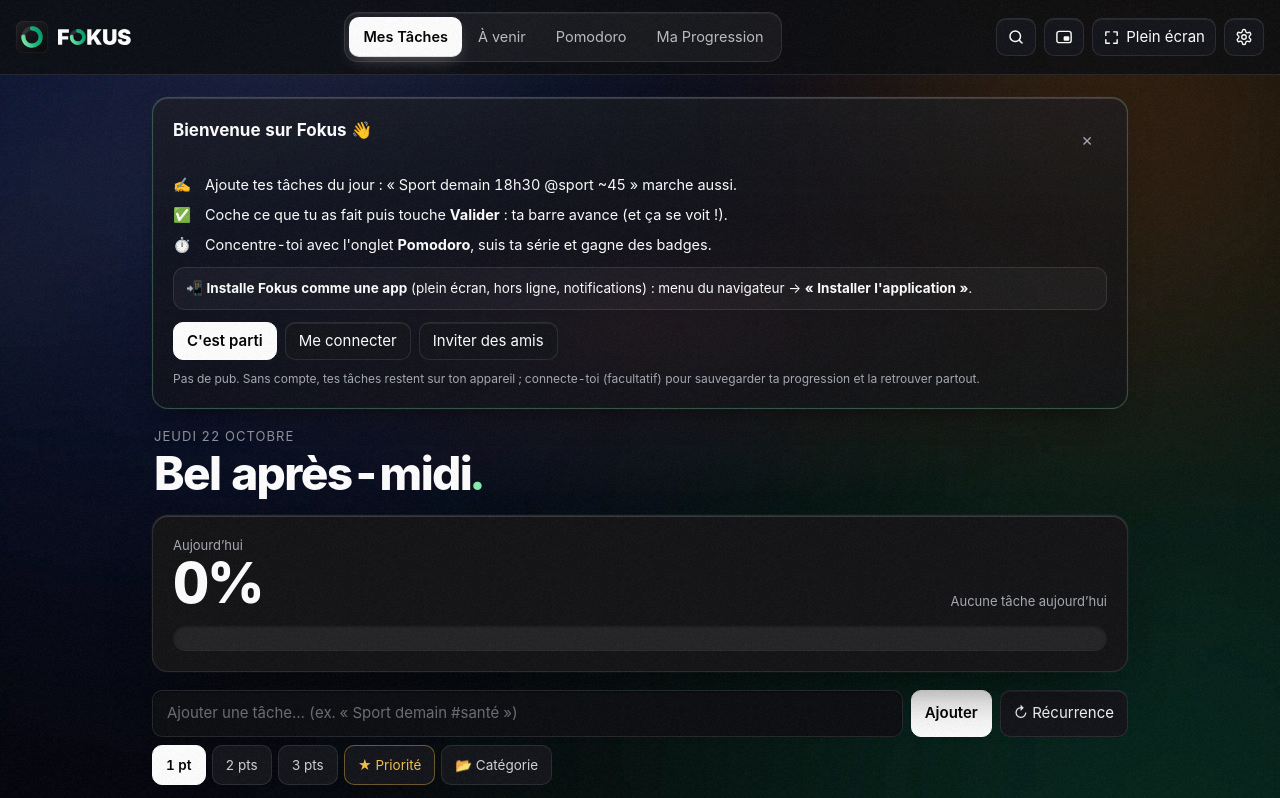
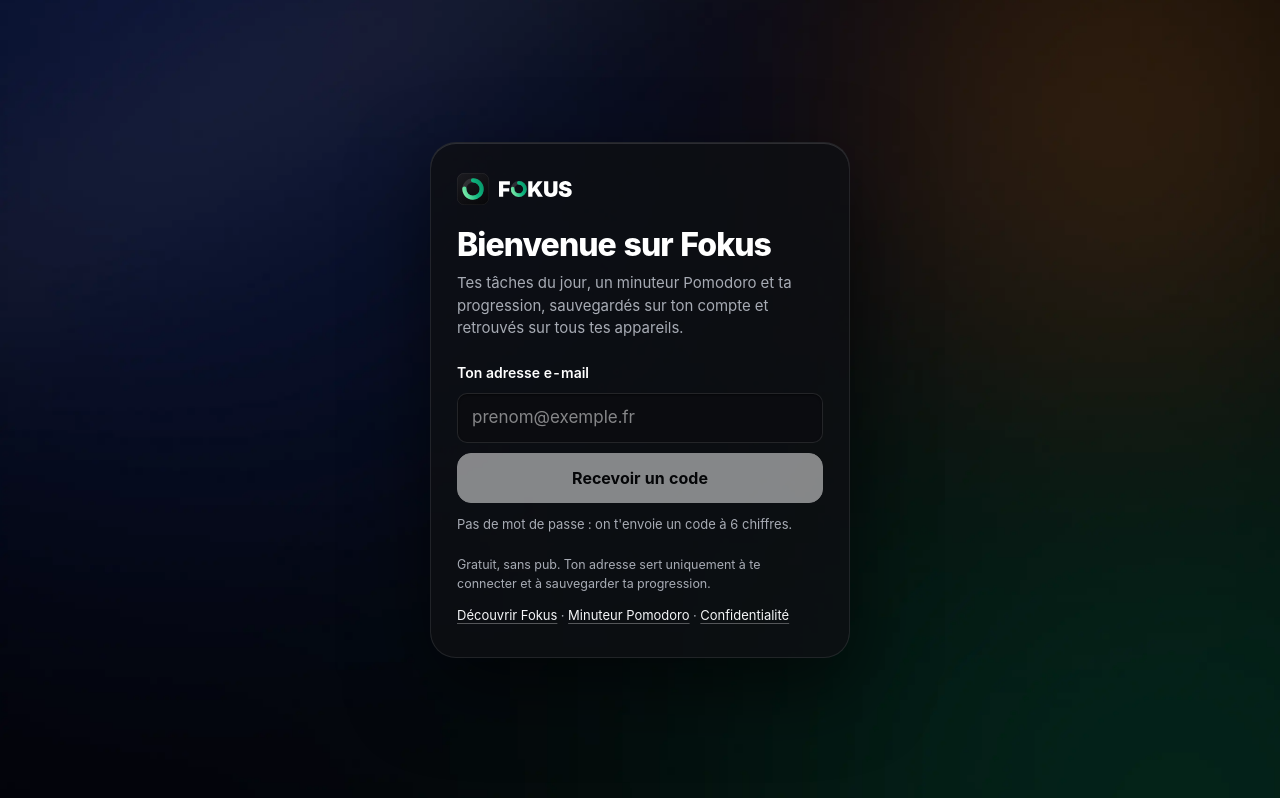
Before and after one commit to komesoucaille-fokustrack/Fokus-app, a React (Vite) app: page / in a window 1280 px wide. Shown: the top 798 px of the page. Built offline with nearby package versions, Linux system fonts and the light colour scheme.

Commit message:
Connexion obligatoire dès la première ouverture (code par e-mail) ; pages publiques et image de partage mises à jour
Co-Authored-By: Claude Opus 5.5 <noreply@anthropic.com>
Claude-Session: https://claude.ai/code/session_01G3xxwsPpyXudR4Mu2HuE6i

```diff
--- a/index.html
+++ b/index.html
@@ -44,14 +44,14 @@
     <link rel="manifest" href="./manifest.webmanifest" />
     <title>Fokus Track — Tâches du jour, minuteur Pomodoro et progression</title>
     <!-- référencement (Google) et aperçu des liens partagés -->
-    <meta name="description" content="Fokus Track : ta liste de tâches du jour, un minuteur Pomodoro et le suivi de ta progression avec séries et badges. Gratuit, sans pub, sans compte, fonctionne hors ligne sur iPad, iPhone et ordinateur." />
+    <meta name="description" content="Fokus Track : ta liste de tâches du jour, un minuteur Pomodoro et le suivi de ta progression avec séries et badges. Gratuit, sans pub, connexion en 10 secondes par e-mail, tout est sauvegardé et retrouvé sur iPad, iPhone et ordinateur." />
     <meta name="application-name" content="Fokus Track" />
     <link rel="canonical" href="https://komesoucaille-fokustrack.github.io/Fokus-app/" />
     <meta property="og:type" content="website" />
     <meta property="og:site_name" content="Fokus Track" />
     <meta property="og:locale" content="fr_FR" />
     <meta property="og:title" content="Fokus Track — Tâches du jour, minuteur Pomodoro et progression" />
-    <meta property="og:description" content="Organise ta journée, concentre-toi avec le minuteur Pomodoro et regarde ta barre de progression avancer. Gratuit, sans pub, sans compte." />
+    <meta property="og:description" content="Organise ta journée, concentre-toi avec le minuteur Pomodoro et regarde ta barre de progression avancer. Gratuit et sans pub." />
     <meta property="og:url" content="https://komesoucaille-fokustrack.github.io/Fokus-app/" />
     <meta property="og:image" content="https://komesoucaille-fokustrack.github.io/Fokus-app/og.png" />
     <meta property="og:image:width" content="1200" />
@@ -65,7 +65,7 @@
         "name": "Fokus",
         "alternateName": ["Fokus Track", "FokusTrack"],
         "url": "https://komesoucaille-fokustrack.github.io/Fokus-app/",
-        "description": "Liste de tâches du jour, minuteur Pomodoro et suivi de progression avec séries et badges. Gratuit, sans pub, sans compte.",
+        "description": "Liste de tâches du jour, minuteur Pomodoro et suivi de progression avec séries et badges, sauvegardés sur ton compte. Gratuit et sans pub.",
         "applicationCategory": "ProductivityApplication",
         "operatingSystem": "iPadOS, iOS, Android, Windows, macOS",
         "inLanguage": "fr",
--- a/public/confidentialite/index.html
+++ b/public/confidentialite/index.html
@@ -29,7 +29,7 @@
         <h2>📱 Sur ton appareil</h2>
         <p>Tes tâches, ton historique, tes réglages, tes sessions de concentration et tes idées notées sont enregistrés
           dans ton navigateur, sur ton appareil, avec une copie de secours sur ce même appareil.
-          Sans compte, rien n'est envoyé à un serveur. Tu peux tout exporter (Réglages → Données → Exporter) ou tout effacer à tout moment.</p>
+          Une copie est sauvegardée sur ton compte (voir ci-dessous). Tu peux tout exporter (Réglages → Données → Exporter) ou tout effacer à tout moment.</p>
       </section>
 
       <section class="card">
--- a/public/decouvrir/index.html
+++ b/public/decouvrir/index.html
@@ -5,7 +5,7 @@
   <meta name="viewport" content="width=device-width, initial-scale=1, viewport-fit=cover" />
   <meta name="theme-color" content="#050608" />
   <title>Fokus Track — l'app gratuite pour organiser ta journée et suivre ta progression</title>
-  <meta name="description" content="Fokus Track réunit ta liste de tâches du jour, un minuteur Pomodoro, une chronologie de la journée et le suivi de ta progression avec séries et 90 badges. Gratuit, sans pub, sans compte." />
+  <meta name="description" content="Fokus Track réunit ta liste de tâches du jour, un minuteur Pomodoro, une chronologie de la journée et le suivi de ta progression avec séries et 90 badges. Gratuit, sans pub, sauvegardé sur tous tes appareils." />
   <link rel="canonical" href="https://komesoucaille-fokustrack.github.io/Fokus-app/decouvrir/" />
   <link rel="icon" type="image/svg+xml" href="../favicon.svg" />
   <link rel="apple-touch-icon" href="../apple-touch-icon.png" />
@@ -13,7 +13,7 @@
   <meta property="og:site_name" content="Fokus Track" />
   <meta property="og:locale" content="fr_FR" />
   <meta property="og:title" content="Fokus Track — organise ta journée, suis ta progression" />
-  <meta property="og:description" content="Tâches du jour, minuteur Pomodoro, séries et badges. Gratuit, sans pub, sans compte." />
+  <meta property="og:description" content="Tâches du jour, minuteur Pomodoro, séries et badges. Gratuit et sans pub." />
   <meta property="og:url" content="https://komesoucaille-fokustrack.github.io/Fokus-app/decouvrir/" />
   <meta property="og:image" content="https://komesoucaille-fokustrack.github.io/Fokus-app/og.png" />
   <meta name="twitter:card" content="summary_large_image" />
@@ -48,7 +48,7 @@
         <p class="kicker">Fokus Track</p>
         <h1>Organise ta journée, concentre-toi, regarde ta progression avancer</h1>
         <p class="lead">Fokus Track est une app de tâches du jour avec minuteur Pomodoro et suivi de performance.
-          Chaque tâche validée fait avancer ta barre du jour. Gratuit, sans pub et sans compte.</p>
+          Chaque tâche validée fait avancer ta barre du jour. Gratuit, sans pub, et ta progression te suit sur tous tes appareils.</p>
         <div class="cta">
           <a class="btn" href="../">Ouvrir Fokus</a>
           <a class="btn ghost" href="../pomodoro/">Le minuteur Pomodoro</a>
@@ -90,7 +90,7 @@
 
       <section class="card">
         <h2>🔒 Simple et respectueux</h2>
-        <p>Pas de compte, pas de publicité, aucune fonction payante. Tes données restent sur ton appareil (export en un tap pour les sauvegarder).
+        <p>Pas de publicité, aucune fonction payante. Connexion en 10 secondes avec ton adresse e-mail (un code, pas de mot de passe) : ta progression est sauvegardée et tu la retrouves sur tous tes appareils.
           Une fois installée sur l'écran d'accueil, l'app fonctionne hors ligne, en plein écran, avec notifications.</p>
       </section>
 
@@ -101,7 +101,7 @@
         <details><summary>Fokus Track est-il gratuit ?</summary>
           <p>Oui, entièrement : sans abonnement, sans publicité et sans limite.</p></details>
         <details><summary>Mes tâches sont-elles synchronisées entre mes appareils ?</summary>
-          <p>Pas encore : chaque appareil garde ses propres données. Tu peux exporter tes données d'un appareil et les importer sur un autre.</p></details>
+          <p>Oui : connecte-toi avec la même adresse e-mail sur ton iPad, ton iPhone ou ton ordinateur, tout est synchronisé en quelques secondes.</p></details>
       </section>
 
       <div class="cta" style="justify-content:center;margin-top:26px">
@@ -111,7 +111,7 @@
 
     <footer class="bottom">
       <p><a href="../">Fokus Track</a> · <a href="./">Découvrir l'app</a> · <a href="../pomodoro/">Minuteur Pomodoro</a> · <a href="../confidentialite/">Confidentialité</a></p>
-      <p>Gratuit, sans pub, sans compte. Tes données restent sur ton appareil.</p>
+      <p>Gratuit et sans pub. Ta progression est sauvegardée sur ton compte.</p>
     </footer>
   </div>
 </body>
--- a/public/pomodoro/index.html
+++ b/public/pomodoro/index.html
@@ -5,7 +5,7 @@
   <meta name="viewport" content="width=device-width, initial-scale=1, viewport-fit=cover" />
   <meta name="theme-color" content="#050608" />
   <title>Minuteur Pomodoro en ligne gratuit, sans pub — Fokus Track</title>
-  <meta name="description" content="Minuteur Pomodoro gratuit en ligne : 25 minutes de concentration, 5 minutes de pause, sons d'ambiance, plein écran et suivi de tes sessions. Sans pub, sans compte, fonctionne sur iPad, iPhone et ordinateur." />
+  <meta name="description" content="Minuteur Pomodoro gratuit en ligne : 25 minutes de concentration, 5 minutes de pause, sons d'ambiance, plein écran et suivi de tes sessions. Gratuit, sans pub, fonctionne sur iPad, iPhone et ordinateur." />
   <link rel="canonical" href="https://komesoucaille-fokustrack.github.io/Fokus-app/pomodoro/" />
   <link rel="icon" type="image/svg+xml" href="../favicon.svg" />
   <link rel="apple-touch-icon" href="../apple-touch-icon.png" />
@@ -13,7 +13,7 @@
   <meta property="og:site_name" content="Fokus Track" />
   <meta property="og:locale" content="fr_FR" />
   <meta property="og:title" content="Minuteur Pomodoro en ligne gratuit — Fokus Track" />
-  <meta property="og:description" content="25 min de concentration, 5 min de pause, sons d'ambiance et suivi de tes sessions. Gratuit, sans pub, sans compte." />
+  <meta property="og:description" content="25 min de concentration, 5 min de pause, sons d'ambiance et suivi de tes sessions. Gratuit et sans pub." />
   <meta property="og:url" content="https://komesoucaille-fokustrack.github.io/Fokus-app/pomodoro/" />
   <meta property="og:image" content="https://komesoucaille-fokustrack.github.io/Fokus-app/og.png" />
   <meta name="twitter:card" content="summary_large_image" />
@@ -48,7 +48,7 @@
         <p class="kicker">Fokus Track · Pomodoro</p>
         <h1>Minuteur Pomodoro en ligne, gratuit et sans pub</h1>
         <p class="lead">Lance une session de concentration en un tap : 25 minutes de travail, 5 minutes de pause, et ton temps est
-          ajouté à ta tâche et à ta journée. Pas de compte, pas de publicité, aucune limite.</p>
+          ajouté à ta tâche et à ta journée. Pas de publicité, aucune limite.</p>
         <div class="cta">
           <a class="btn" href="../?page=4">Lancer le minuteur</a>
           <a class="btn ghost" href="../">Ouvrir mes tâches</a>
@@ -90,7 +90,7 @@
         <details><summary>Le minuteur Pomodoro de Fokus est-il vraiment gratuit ?</summary>
           <p>Oui : entièrement gratuit, sans publicité, sans abonnement et sans fonction bloquée.</p></details>
         <details><summary>Faut-il créer un compte ?</summary>
-          <p>Non. Tes tâches et tes sessions restent sur ton appareil ; tu peux les exporter à tout moment.</p></details>
+          <p>Juste ton adresse e-mail : tu reçois un code à 6 chiffres, pas de mot de passe. Tes tâches et tes sessions sont ainsi sauvegardées et retrouvées sur tous tes appareils.</p></details>
         <details><summary>Est-ce que ça marche sur iPad et iPhone ?</summary>
           <p>Oui. Dans Safari, touche « Partager » puis « Sur l'écran d'accueil » : Fokus s'ouvre alors comme une app, en plein écran et hors ligne.</p></details>
         <details><summary>Le minuteur continue-t-il si je change d'onglet ?</summary>
@@ -104,7 +104,7 @@
 
     <footer class="bottom">
       <p><a href="../">Fokus Track</a> · <a href="../decouvrir/">Découvrir l'app</a> · <a href="./">Minuteur Pomodoro</a> · <a href="../confidentialite/">Confidentialité</a></p>
-      <p>Gratuit, sans pub, sans compte. Tes données restent sur ton appareil.</p>
+      <p>Gratuit et sans pub. Ta progression est sauvegardée sur ton compte.</p>
     </footer>
   </div>
 </body>
--- a/src/cloud-config.js
+++ b/src/cloud-config.js
@@ -7,5 +7,5 @@
    - ANALYTICS_TOKEN : jeton Cloudflare Web Analytics (sans cookie, sans donnée personnelle). */
 export const GOOGLE_CLIENT_ID = '';
 export const EMAIL_LOGIN = true;
-export const REQUIRE_LOGIN = false; // phase de test : connexion facultative (Réglages → Compte) ; repasser à true une fois l'envoi des codes vérifié
+export const REQUIRE_LOGIN = true;
 export const ANALYTICS_TOKEN = '';
```
Also changed, not shown: public/og.png, 1 other file (tests, documents, lock files or other folders).
